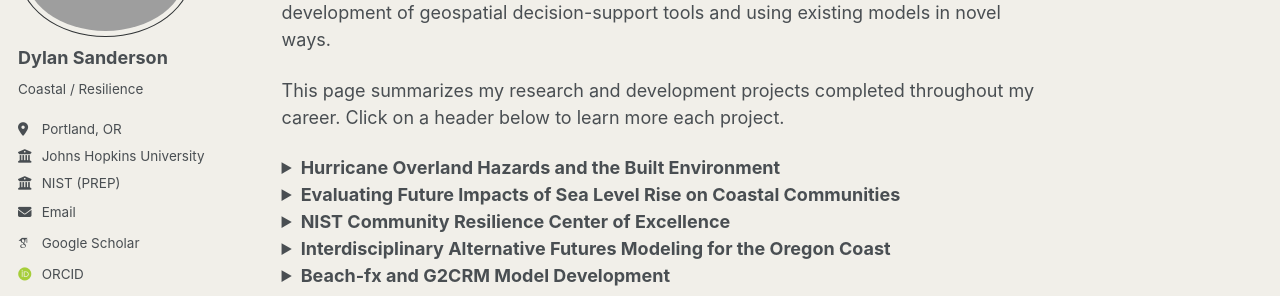
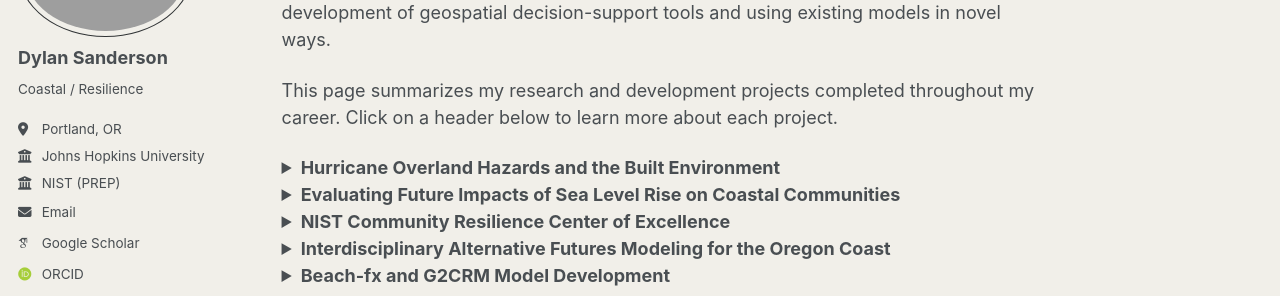
Before and after one commit to 22dylan/22dylan.github.io, a Jekyll site: the page built from _pages/reasearch.md, in a window 1280 px wide. Shown: the part 196-492 px from the top of the page. Built offline with Jekyll 4.4.1, drawn with Linux system fonts in a browser that asks for light colours; some web fonts are replaced; a script that is not in the unit is left out; some of the changed text lies outside the part shown.

Commit message:
update research and readme

```diff
--- a/_pages/reasearch.md
+++ b/_pages/reasearch.md
@@ -6,7 +6,7 @@
 
 My research focuses on assessing the impacts of natural and climatic hazards on the built and social environments at regional scales. I am particularly interested in both the development of geospatial decision-support tools and using existing models in novel ways.
 
-This page summarizes my research and development projects completed throughout my career. Click on a header below to learn more each project.
+This page summarizes my research and development projects completed throughout my career. Click on a header below to learn more about each project.
 
 
 <!-- ============================ -->
@@ -59,7 +59,7 @@
 <summary> <b> NIST Community Resilience Center of Excellence </b> </summary>
 
 <i> Summary: </i> <br>
-I completed this work during my time as a masters and PhD student at Oregon State University (2018-2023). This project in particular was focused on contributing to the development of IN-CORE. My contributions focused on the multi-hazard (earthquake/tsunami) Seaside, Oregon testbed, where I: (1) assessed damages, economic losses, and network connectivity under various earthquake/tsunami return periods, (2) developed an agent-based model that considers how population growth, urban change, and urban planning measures impact community resilience, and (3) compared two building inventories for use in risk and resilience modeling. <br><br>
+I completed this work during my time as an MS and PhD student at Oregon State University (2018-2023). This project in particular was focused on contributing to the development of IN-CORE. My contributions focused on the multi-hazard (earthquake/tsunami) Seaside, Oregon testbed, where I: (1) assessed damages, economic losses, and network connectivity under various earthquake/tsunami return periods, (2) developed an agent-based model that considers how population growth, urban change, and urban planning measures impact community resilience, and (3) compared two building inventories for use in risk and resilience modeling. <br><br>
 
 <i> Figure from this work: </i> <br>
 <img src="../images/research/seaside.png"><br>
@@ -81,13 +81,13 @@
 <details>
 <summary> <b> Interdisciplinary Alternative Futures Modeling for the Oregon Coast </b> </summary>
 <i> Summary: </i> <br>
-I completed this work during my time as a masters and PhD student at Oregon State University (2018-2023). This project in particular was focused on Interdisciplinary modeling of Oregon Coastal communities. For this project, I assessed the impact of the Cascadia Subduction Zone (CSZ) on buildings and the transportation network for the entire Oregon coast. These methods were integrated into an agent-based model, Envision, as a part of the Oregon Coastal Futures Project. <br><br>
+I completed this work during my time as an MS and PhD student at Oregon State University (2018-2023). This project in particular was focused on Interdisciplinary modeling of Oregon Coastal communities. For this project, I assessed the impact of the Cascadia Subduction Zone (CSZ) on buildings and the transportation network for the entire Oregon coast. These methods were integrated into an agent-based model, Envision, as a part of the Oregon Coastal Futures Project. <br><br>
 
 My work assessing the impacts to the transportation network lead to a journal paper on considering the resilience of road and bridge transportation networks at both local- and regional-scales. The local scale refers to considering transportation damage, recovery, and increases in travel times within a community's boundaries (e.g., getting from home to work), whereas the regional scale refers to damage, recovery, and increases in travel times between communities (e.g., getting from community A to community B). The publication of this work lead to a press release from Oregon State University and participation in radio interviews by myself and co-authors.<br><br>
 
 <i> Figures from this work: </i> <br>
 <img src="../images/research/regional.png"><br>
-<figcaption>Figure of the regional highway transportation network showing location of 18 coastal communities that was considered.</figcaption><br>
+<figcaption>Figure of the regional highway transportation network showing location of 18 coastal communities that were considered.</figcaption><br>
 
 <img src="../images/research/local.png"><br>
 <figcaption>Example of loss of functionality and recovery for one of the coastal communities (Newport, OR).</figcaption><br>
@@ -106,6 +106,10 @@
 <!-- ============================ -->
 <details>
 <summary> <b> Beach-fx and G2CRM Model Development </b> </summary>
-<i> More coming soon. </i> <br>
+<i> Summary: </i> <br>
+I completed this work during my time as a Research Civil Engineer at the US Army Corps of Engineers' (USACE) Research and Development Center (ERDC) (2016-2018). Beach-fx and G2CRM were originally developed to serve as two coastal flood risk models throughout USACE. These planning models consider tropical and extra-tropical cyclones, sea level rise, beach renourishment, sediment transport, and the economic losses assoicated with coastal hazards over the lifecycle of a project. My role at ERDC during my second year there was to be the principal investigator for Beach-fx and G2CRM. In this role I served as the primary point of contact for these models across USACE, identified future directions for model development, contributed to USACE projects using Beach-fx and G2CRM, and prepared technical notes and reports regarding model processes and suggested workflows.
+<br><br>
+
+
 </details>
 <!-- ============================ -->
```
Also changed, not shown: other parts of _pages/reasearch.md (+2 -2 lines), markdown_generator/readme.txt.
